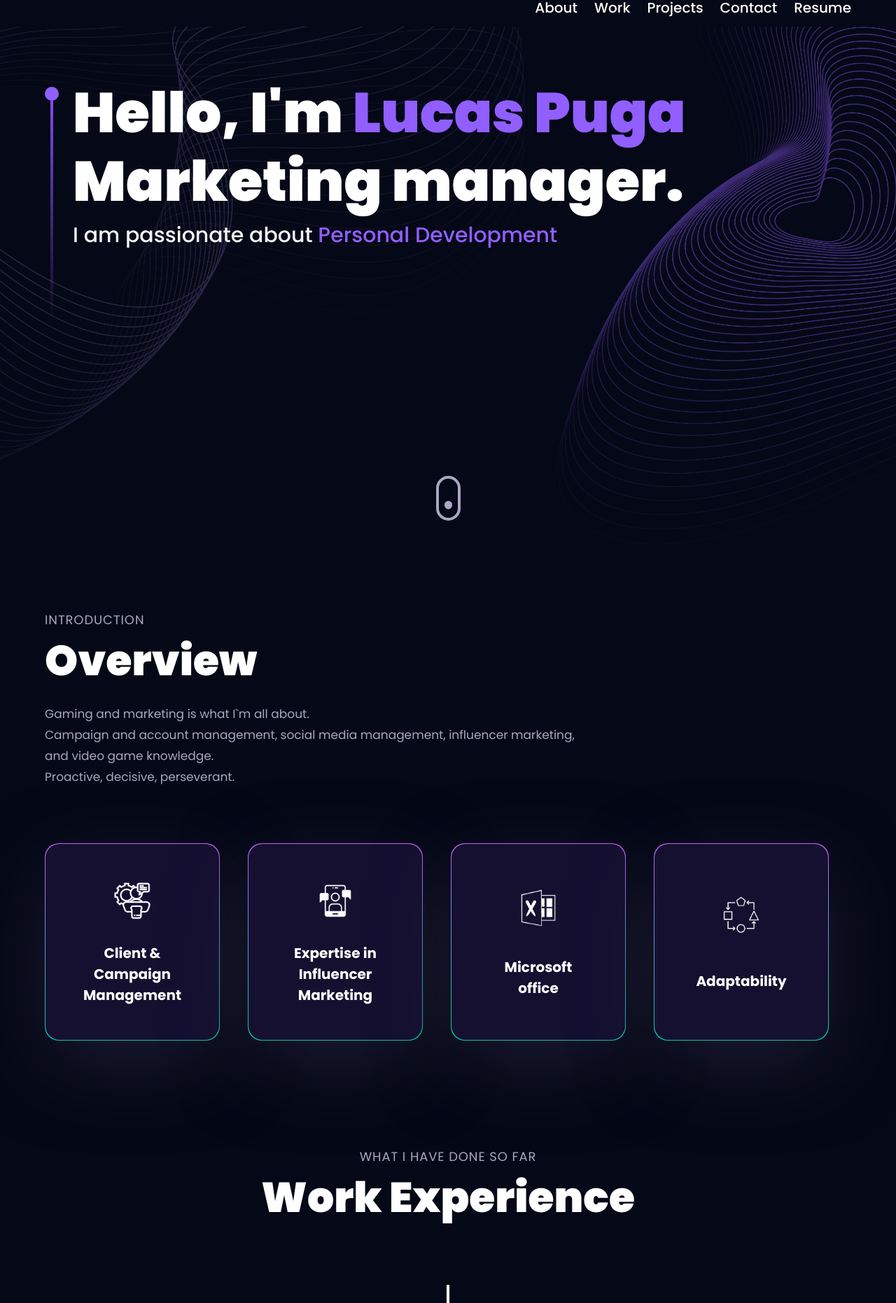
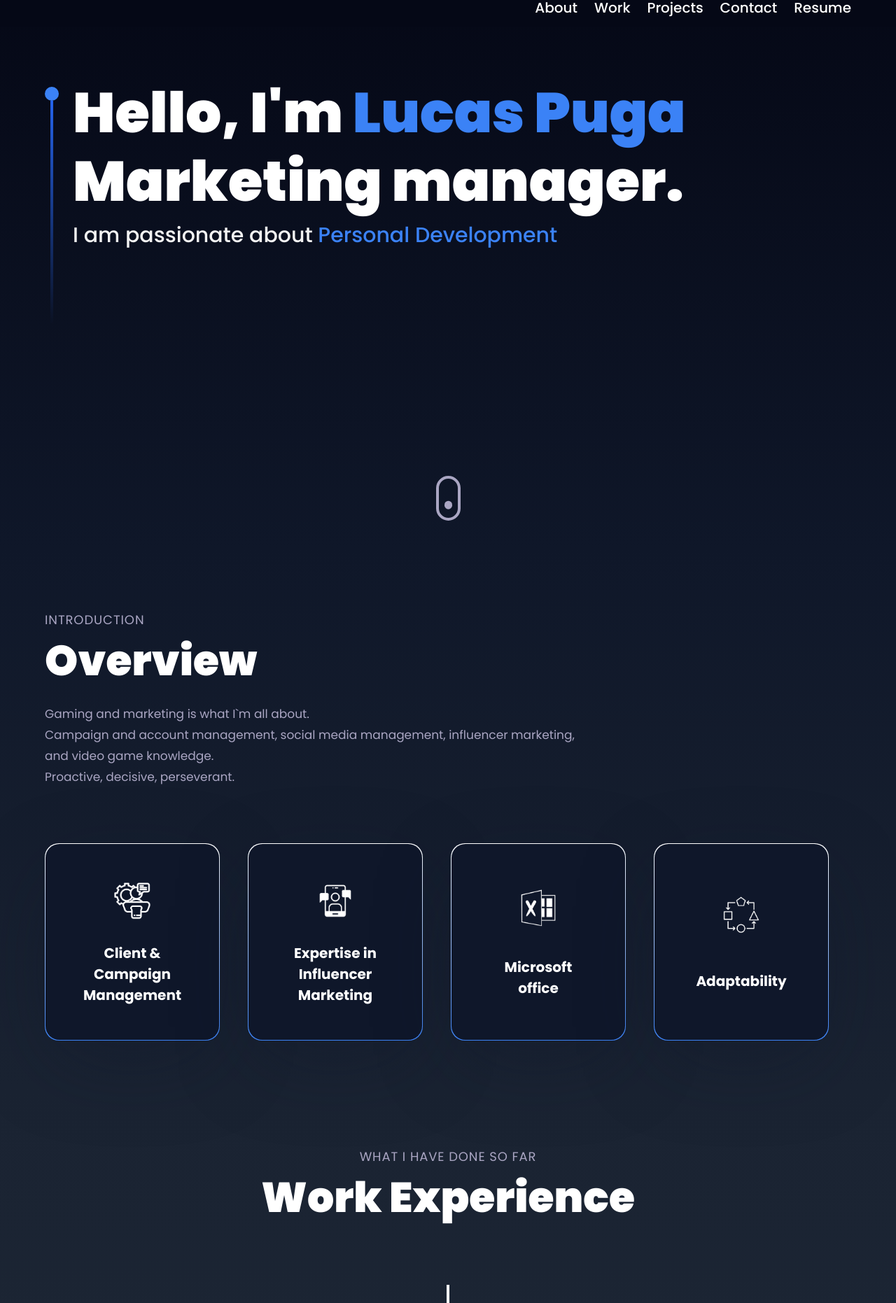
Before and after one commit to lpuga-maker/lpuga-maker.github.io, a React (Vite) app: page / in a window 1280 px wide. Shown: the part 16-1878 px from the top of the page at 70% size. Built offline with nearby package versions, Linux system fonts and the light colour scheme.

Commit message:
Color palette changes

```diff
--- a/src/App.jsx
+++ b/src/App.jsx
@@ -11,15 +11,23 @@ const App = () => {
       }}
     >
       <div className="relative z-0 bg-primary">
-        <div className="bg-hero-pattern bg-cover bg-no-repeat bg-center">
+        <div className="bg-hero-pattern bg-cover bg-no-repeat bg-center section-gradient-1">
           <Navbar />
           <Hero />
         </div>
-        <About />
-        <Experience />
-        <Tech />
-        <Works />
-        <div className="relative z-0">
+        <div className="section-gradient-2">
+          <About />
+        </div>
+        <div className="section-gradient-3">
+          <Experience />
+        </div>
+        <div className="section-gradient-4">
+          <Tech />
+        </div>
+        <div className="section-gradient-5">
+          <Works />
+        </div>
+        <div className="relative z-0 section-gradient-2">
           <Contact />
         </div>
       </div>
--- a/src/components/About.jsx
+++ b/src/components/About.jsx
@@ -10,7 +10,7 @@ const ServiceCard = ({ index, title, icon }) => (
   <Tilt className="xs:w-[250px] w-full">
     <motion.div
       variants={fadeIn('right', 'spring', index * 0.5, 0.75)}
-      className="w-full green-pink-gradient p-[1px] rounded-[20px] shadow-card"
+      className="w-full white-border p-[1px] rounded-[20px] shadow-card"
     >
       <div
         options={{
--- a/src/components/Contact.jsx
+++ b/src/components/Contact.jsx
@@ -10,7 +10,7 @@ const ServiceCard = ({ index, title, icon, link }) => (
   <Tilt className="xs:w-[250px] w-full">
     <motion.div
       variants={fadeIn('right', 'spring', index * 0.5, 0.75)}
-      className="w-full green-pink-gradient p-[1px] rounded-[20px] shadow-card"
+      className="w-full white-border p-[1px] rounded-[20px] shadow-card"
     >
       <div
         options={{
--- a/src/components/Experience.jsx
+++ b/src/components/Experience.jsx
@@ -15,10 +15,10 @@ import { textVariant } from "../utils/motion";
 const ExperienceCard = ({ experience }) => (
   <VerticalTimelineElement
     contentStyle={{
-      background: "#1d1836",
+      background: "#0F172A",
       color: "#fff",
     }}
-    contentArrowStyle={{ borderRight: "7px solid #232631" }}
+    contentArrowStyle={{ borderRight: "7px solid #0F172A" }}
     date={experience.date}
     iconStyle={{ background: experience.iconBg }}
     icon={
--- a/src/components/Hero.jsx
+++ b/src/components/Hero.jsx
@@ -44,17 +44,17 @@ const Hero = () => {
     <section className="relative w-full h-screen mx-auto">
       <div className={`absolute inset-0 top-[120px] max-w-7xl mx-auto ${styles.paddingX} flex flex-row items-start gap-5`}>
         <div className="flex flex-col justify-center items-center mt-5">
-          <div className="w-5 h-5 rounded-full bg-[#915EFF]" />
-          <div className="w-1 sm:h-80 h-40 violet-gradient" />
+          <div className="w-5 h-5 rounded-full bg-[#3B82F6]" />
+          <div className="w-1 sm:h-80 h-40 blue-gradient" />
         </div>
 
         <div className="max-w-4xl w-full">
           <h1 className={`${styles.heroHeadText} text-white`}>
-            Hello, I'm <span className="text-[#915EFF]">Lucas Puga</span> Marketing manager.
+            Hello, I'm <span className="text-[#3B82F6]">Lucas Puga</span> Marketing manager.
           </h1>
           <p className={`${styles.heroSubText} mt-2 text-white-100`}>
             I am passionate about{' '}
-            <span className="text-[#915EFF]">
+            <span className="text-[#3B82F6]">
               <TypewriterText words={["Marketing", "Gaming", "Personal Development"]} />
             </span>
           </p>
--- a/src/index.css
+++ b/src/index.css
@@ -25,16 +25,21 @@
   background: linear-gradient(to right, #434343, #000000);
 }
 
-.violet-gradient {
-  background: #804dee;
-  background: linear-gradient(-90deg, #804dee 0%, rgba(60, 51, 80, 0) 100%);
-  background: -webkit-linear-gradient(-90deg, #804dee 0%, rgba(60, 51, 80, 0) 100%);
+.blue-gradient {  /*Gradient hero line*/
+  background: #2563EB;
+  background: linear-gradient(-90deg, #2563EB 0%, rgba(37, 99, 235, 0) 100%);
+  background: -webkit-linear-gradient(-90deg, #2563EB 0%, rgba(37, 99, 235, 0) 100%);
 }
 
 .green-pink-gradient {
   background: #00cea8;
   background: linear-gradient(90.13deg, #00cea8 1.9%, #bf61ff 97.5%);
   background: -webkit-linear-gradient(90.13deg, #00cea8 1.9%, #bf61ff 97.5%);
+}
+
+.white-border {
+  background: linear-gradient(90deg, #3B82F6 0%, #FFFFFF 100%);
+  background: -webkit-linear-gradient(90deg, #3B82F6 0%, #FFFFFF 100%);
 }
 
 .orange-text-gradient,
@@ -54,6 +59,27 @@
   height: 100%;
   background-color: rgba(0, 0, 0, 0.5); /* Adjust the opacity by modifying the last value (0.5 in this case) */
   z-index: 9999; /* Adjust the z-index to ensure it's displayed above other elements if necessary */
+}
+
+/* Section gradient backgrounds */
+.section-gradient-1 {
+  background: linear-gradient(180deg, #050816 0%, #0f1729 100%);
+}
+
+.section-gradient-2 {
+  background: linear-gradient(180deg, #0f1729 0%, #1a2332 100%);
+}
+
+.section-gradient-3 {
+  background: linear-gradient(180deg, #1a2332 0%, #1f2937 100%);
+}
+
+.section-gradient-4 {
+  background: linear-gradient(180deg, #1f2937 0%, #1a2332 100%);
+}
+
+.section-gradient-5 {
+  background: linear-gradient(180deg, #1a2332 0%, #0f1729 100%);
 }
 
 @keyframes spin {
--- a/tailwind.config.js
+++ b/tailwind.config.js
@@ -6,13 +6,13 @@ module.exports = {
       colors: {
         primary: '#050816',
         secondary: '#aaa6c3',
-        tertiary: '#151030',
+        tertiary: '#0F172A',
         'black-100': '#100d25',
         'black-200': '#090325',
         'white-100': '#f3f3f3',
       },
       boxShadow: {
-        card: '0 35px 120px -15px #211e35',
+        card: '0 35px 120px -15px rgba(15, 23, 42, 0.4)',
       },
       screens: {
         xs: '450px',
```
